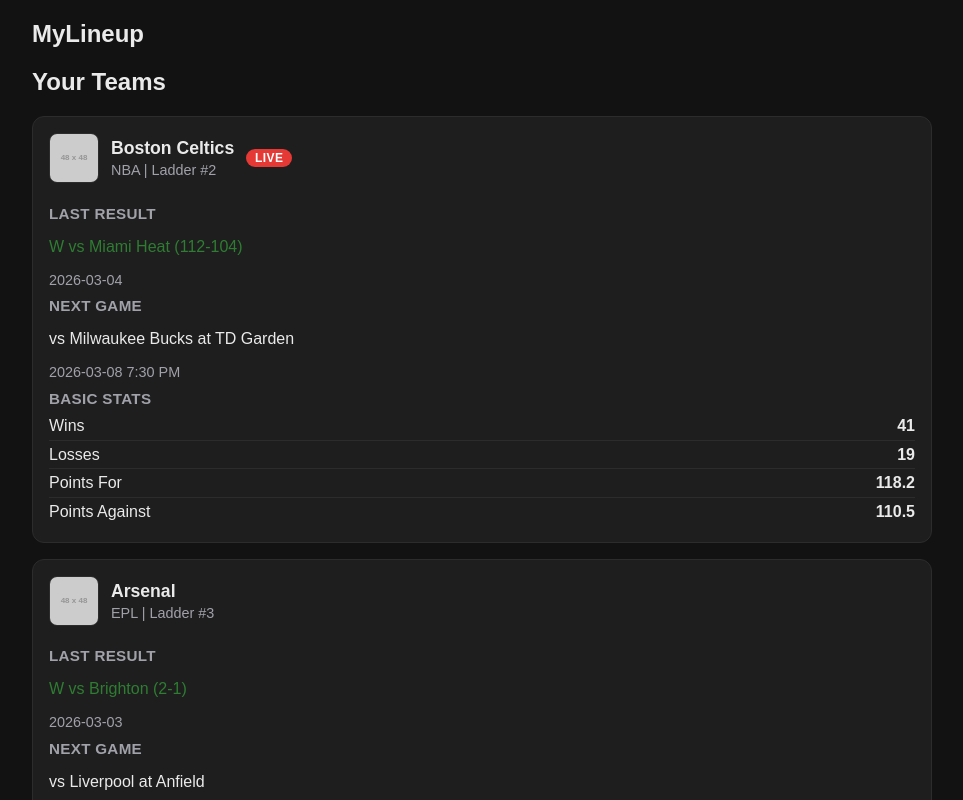
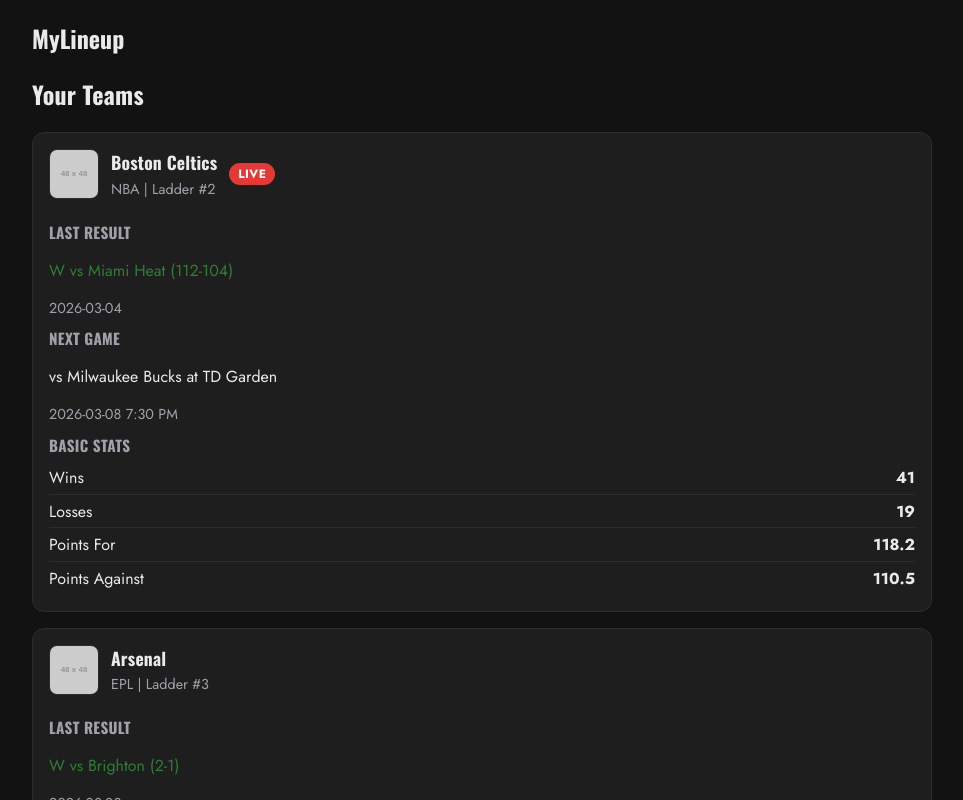
Before and after one commit to geezmulticoloredbob/MyLineUp, a React (Vite) app in the folder client/: page / in a window 1280 px wide. Shown: the top 800 px of the page, without its empty margins (158-1121 px from the left). Built offline with nearby package versions, Linux system fonts and the light colour scheme.

Commit message:
feat: update styles to use CSS variables for fonts and enhance typography across components

```diff
--- a/client/src/styles/index.css
+++ b/client/src/styles/index.css
@@ -1,3 +1,5 @@
+@import url('https://fonts.googleapis.com/css2?family=Jost:wght@400;500;600;700&family=Oswald:wght@500;600;700&display=swap');
+
 :root {
   --bg-app: #121212;
   --surface-card: #1e1e1e;
@@ -11,13 +13,25 @@
   --badge-live-bg: #e53935;
   --badge-live-text: #ffffff;
   --focus-ring: #22c55e;
+  --font-heading: 'Oswald', sans-serif;
+  --font-body: 'Jost', sans-serif;
 }
 
 body {
   margin: 0;
-  font-family: sans-serif;
+  font-family: var(--font-body);
   background: var(--bg-app);
   color: var(--text-primary);
+}
+
+h1,
+h2,
+h3,
+h4,
+h5,
+h6 {
+  font-family: var(--font-heading);
+  letter-spacing: 0.01em;
 }
 
 .app-shell {
@@ -28,6 +42,7 @@
 }
 
 .app-shell__header {
+  font-family: var(--font-heading);
   font-size: 1.5rem;
   font-weight: 700;
   margin-bottom: 1.25rem;
@@ -60,6 +75,7 @@
 }
 
 .team-card__title {
+  font-family: var(--font-heading);
   margin: 0;
   font-size: 1.1rem;
 }
@@ -75,6 +91,7 @@
 }
 
 .team-card__section-title {
+  font-family: var(--font-heading);
   margin: 0 0 0.35rem;
   font-size: 0.95rem;
   text-transform: uppercase;
```
